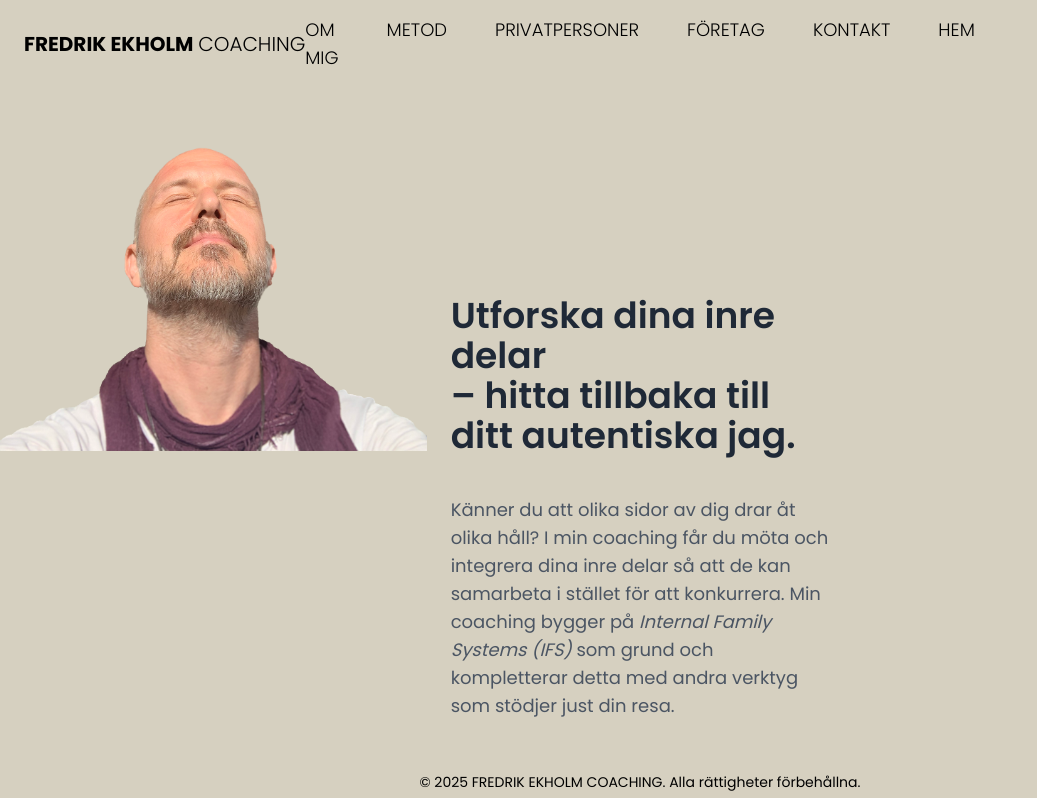
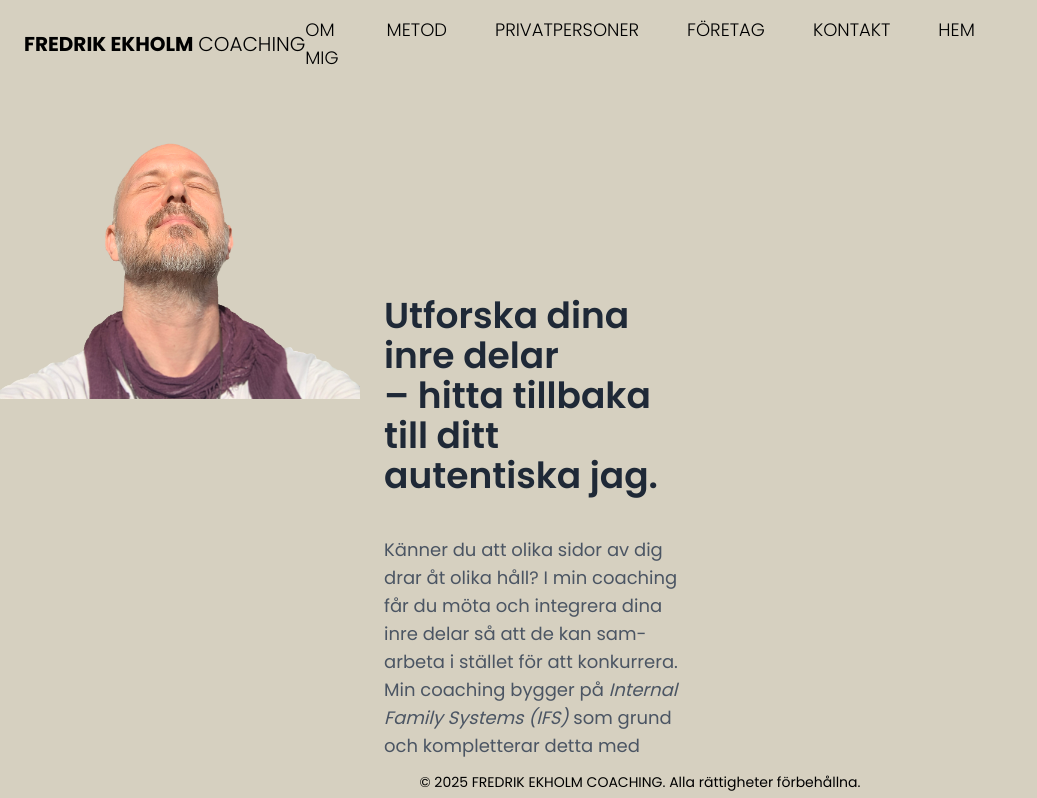
Before and after one commit to Cognify-source/FEcoaching, a Next.js app: page / in a window 1280 px wide. Shown: the top 798 px of the page, without its empty margins (0-1037 px from the left). Built offline with nearby package versions, Linux system fonts and the light colour scheme.

Commit message:
fast pixelbredd

```diff
--- a/src/components/Layout.js
+++ b/src/components/Layout.js
@@ -9,12 +9,15 @@ export default function Layout({ children }) {
       <Navbar />
 
       {/*
-        • flex-nowrap + overflow-x-auto: hindrar att kolumnerna krymper – istället blir det horisontell scroll när fönstret blir för smalt
-        • min-h-screen: för att fylla hela höjden
+        • flex-nowrap + overflow-x-auto: kolumnerna får inte krympa, utan scroll vid för smalt fönster
+        • min-h-screen: fyller alltid hela höjden
       */}
       <div className="flex flex-nowrap overflow-x-auto min-h-screen pt-44 pb-4">
-        {/* 1) STATISK VÄNSTERKOLUMN – exakt 1/3, flex-none hindrar shrink/grow */}
-        <div className="hidden lg:block flex-none w-1/3 h-full -mt-14 no-reflow">
+        {/*
+          1) STATISK VÄNSTERKOLUMN – fast pixelbredd, flex-none hindrar krympning
+             (byt ut 360px mot önskad bredd)
+        */}
+        <div className="hidden lg:block flex-none w-[360px] h-full -mt-14 no-reflow">
           <img
             src="/images/hero.png"
             alt="Hero"
@@ -22,15 +25,21 @@ export default function Layout({ children }) {
           />
         </div>
 
-        {/* 2) DYNAMISK MITTKOLUMN – exakt 1/3, flex-none hindrar shrink/grow */}
-        <main className="flex-none w-full lg:w-1/3 px-6 items-start justify-center no-reflow">
+        {/*
+          2) DYNAMISK MITTKOLUMN – fast pixelbredd, flex-none hindrar krympning
+             (byt ut 360px mot samma bredd som vänsterkolumnen)
+        */}
+        <main className="flex-none w-[360px] px-6 items-start justify-center no-reflow">
           <div className="w-full text-black">
             {children}
           </div>
         </main>
 
-        {/* 3) TOM HÖGRKOLUMN – exakt 1/3, flex-none hindrar shrink/grow */}
-        <div className="hidden lg:block flex-none w-1/3" />
+        {/*
+          3) TOM HÖGRKOLUMN – flex-grow för att ta upp kvarvarande utrymme,
+          och flex-none så den inte krymper under sina minsta bredd
+        */}
+        <div className="hidden lg:flex flex-grow flex-none" />
       </div>
 
       <Footer />
```
